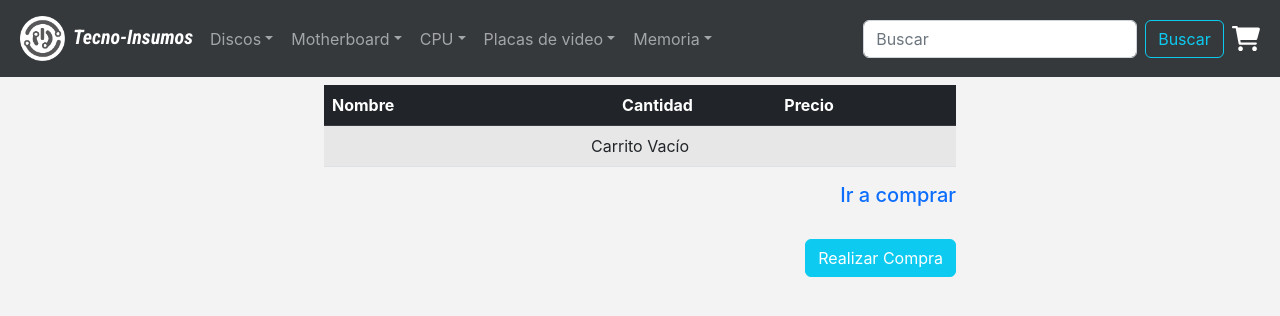
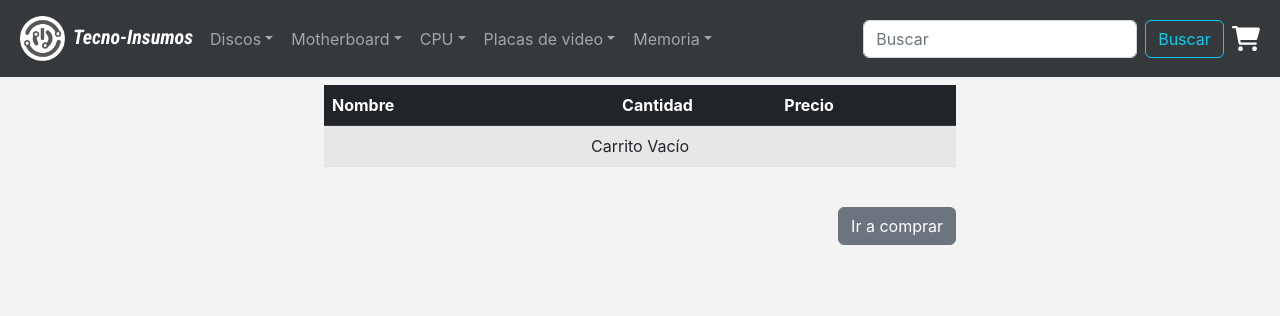
Before and after one commit to LeoYab/tecno-insumos, a React (Create React App) app: page /cart in a window 1280 px wide. Shown: the top 316 px of the page. Built offline with nearby package versions, Linux system fonts and the light colour scheme.

Commit message:
Se ordena codigo

```diff
--- a/src/Notifications/NotificationsServices.js
+++ b/src/Notifications/NotificationsServices.js
@@ -44,8 +44,7 @@ export const NotificationsServices = ({ children }) => {
 
     Swal.fire({
       icon: 'success',
-      title: 'Se creó orden con el código:',
-      text: `${order}`,
+      title: `Orden creada con el ID ${order.bold()}`,
       confirmButtonColor: '#0dcaf0',
     })
 
--- a/src/components/Cart/Cart.js
+++ b/src/components/Cart/Cart.js
@@ -50,8 +50,8 @@ const Cart = () => {
 
             <div className="w-50 text-end">
 
-                <h2>{totalItems !== 0 ? "Total: $" + totalItems : <Link to="/"><h5>Ir a comprar</h5></Link>}</h2>
-                <Link to="/checkout"><button className="btn btn-info my-4 btn-block text-white">Realizar Compra</button></Link>
+                <h2>{totalItems !== 0 ? "Total: $" + totalItems : <Link to="/"><button className="btn btn-secondary my-4 btn-block text-white">Ir a comprar</button></Link>}</h2>
+                {totalItems !== 0 && <Link to="/checkout"><button className="btn btn-info my-4 btn-block text-white">Realizar Compra</button></Link>}
 
             </div>
         </div>
--- a/src/components/CheckOut/CheckOut.js
+++ b/src/components/CheckOut/CheckOut.js
@@ -5,7 +5,7 @@ import { useNavigate } from "react-router-dom"
 import { createOrder } from "../../services/firebase/firestore/order"
 import { DotPulse } from '@uiball/loaders'
 import { NotificationContext } from "../../Notifications/NotificationsServices"
-import Cart from "../Cart/Cart"
+
 
 const CheckOut = () => {
 
--- a/src/components/ItemForm/ItemForm.js
+++ b/src/components/ItemForm/ItemForm.js
@@ -8,7 +8,7 @@ const ItemForm = ({ crtordr }) => {
     const [dataUser, setDataUser] = useState("")
     const navigate = useNavigate()
     const { register, handleSubmit, formState: { errors } } = useForm();
-    const onSubmit = data => {data.email !== data.reenteremail ? setDataUser(<small className="alertValidation fw-semibold">Email no coincide</small>) : crtordr(data) }
+    const onSubmit = data => {data.email !== data.reenteremail ? setDataUser(<small className="alertValidation fw-semibold">Email no coincide</small>) : crtordr(data)}
 
 
     return (
@@ -47,24 +47,23 @@ const ItemForm = ({ crtordr }) => {
                         </div>
 
                         <div className="col mb-2 text-start">
-                            {errors.phone && <small className="alertValidation fw-semibold">Dato invalido</small>}
+                            {errors.phone && <small className="alertValidation fw-semibold">Ingrese su celular</small>}
                             <input type="number" className="form-control" placeholder="Celular" {...register("phone", { required: true, minLength: 6, maxLength: 12 })} />
 
                         </div>
                         <p className="h4 mb-4">Información de envío</p>
 
                         <div className="col mb-2 text-start">
-                            {errors.address && <small className="alertValidation fw-semibold">Dato invalido</small>}
+                            {errors.address && <small className="alertValidation fw-semibold">Indique su dirección</small>}
                             <input type="text" className="form-control" placeholder="Dirección" {...register("address", { required: true, maxLength: 12 })} />
                         </div>
 
                         <div className="col mb-2 text-start">
-                            {errors.zipcode && <small className="alertValidation fw-semibold">Dato invalido</small>}
+                            {errors.zipcode && <small className="alertValidation fw-semibold">Indique su código postal</small>}
                             <input type="number" className="form-control" placeholder="Código Postal" {...register("zipcode", { required: true, maxLength: 12 })} />
                         </div>
                         <button onClick={() => navigate(-1)} className="btn btn-secondary my-4 btn-block text-white me-2">Volver</button>
                         <button type="submit" className="btn btn-info my-4 btn-block text-white ms-2">Comprar</button>
-                        {/* <input type="submit" name="Comprar" className="btn btn-outline-info my-4 btn-block text-white" /> */}
 
                     </div>
 
```
Also changed, not shown: 1 other file (tests, documents, lock files or other folders).
